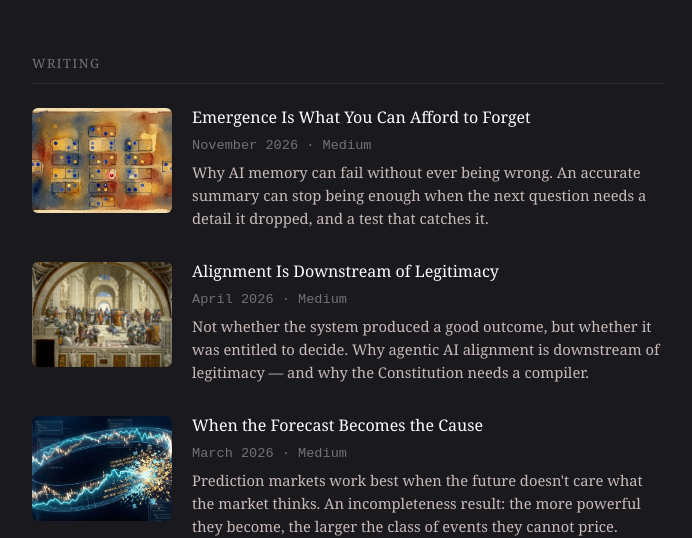
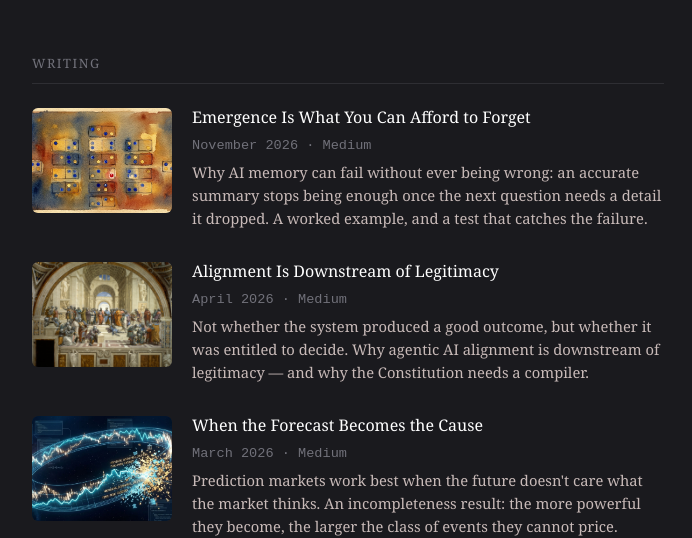
Before and after one commit to abenenson/abenenson.github.io, a plain HTML site: page index.html in a window 1280 px wide. Shown: the part 270-808 px from the top of the page, without its empty margins (292-984 px from the left). Drawn offline with Linux system fonts and the light colour scheme.

Commit message:
Clarify Emergence card description

```diff
--- a/index.html
+++ b/index.html
@@ -327,7 +327,7 @@
           </a>
         </div>
         <div class="item-meta">November 2026 · Medium</div>
-        <div class="item-desc">Why AI memory can fail without ever being wrong. An accurate summary can stop being enough when the next question needs a detail it dropped, and a test that catches it.</div>
+        <div class="item-desc">Why AI memory can fail without ever being wrong: an accurate summary stops being enough once the next question needs a detail it dropped. A worked example, and a test that catches the failure.</div>
       </div>
     </div>
 
```
Also changed, not shown: writing/index.html (+1 -1 lines).
